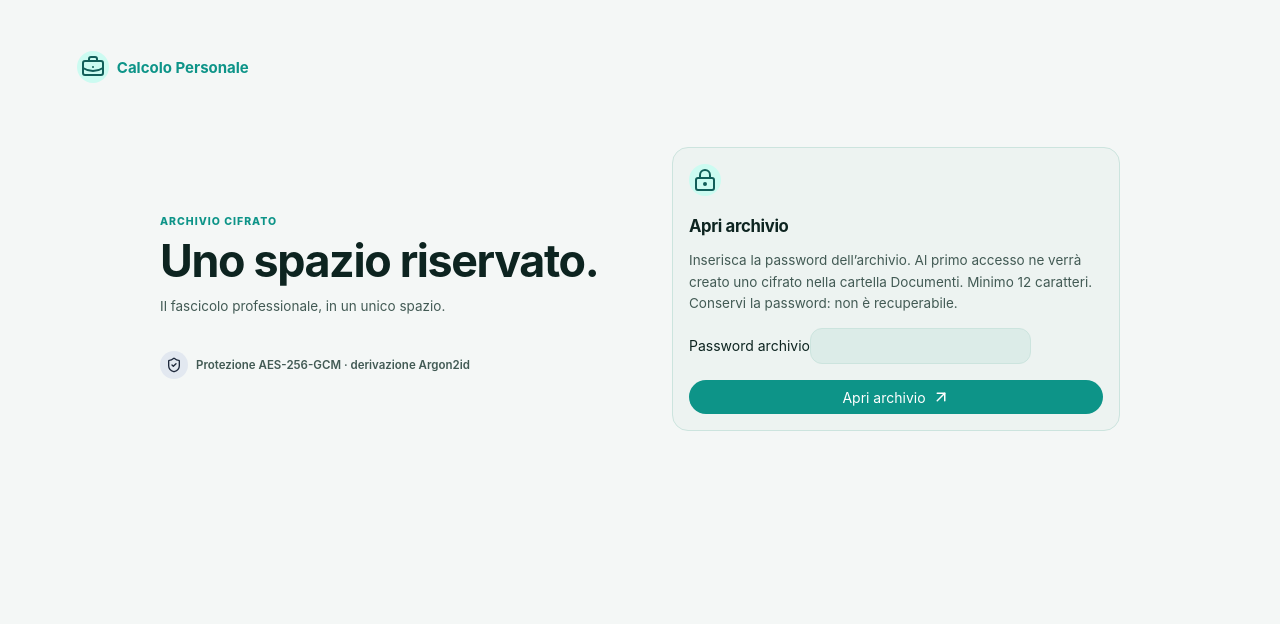
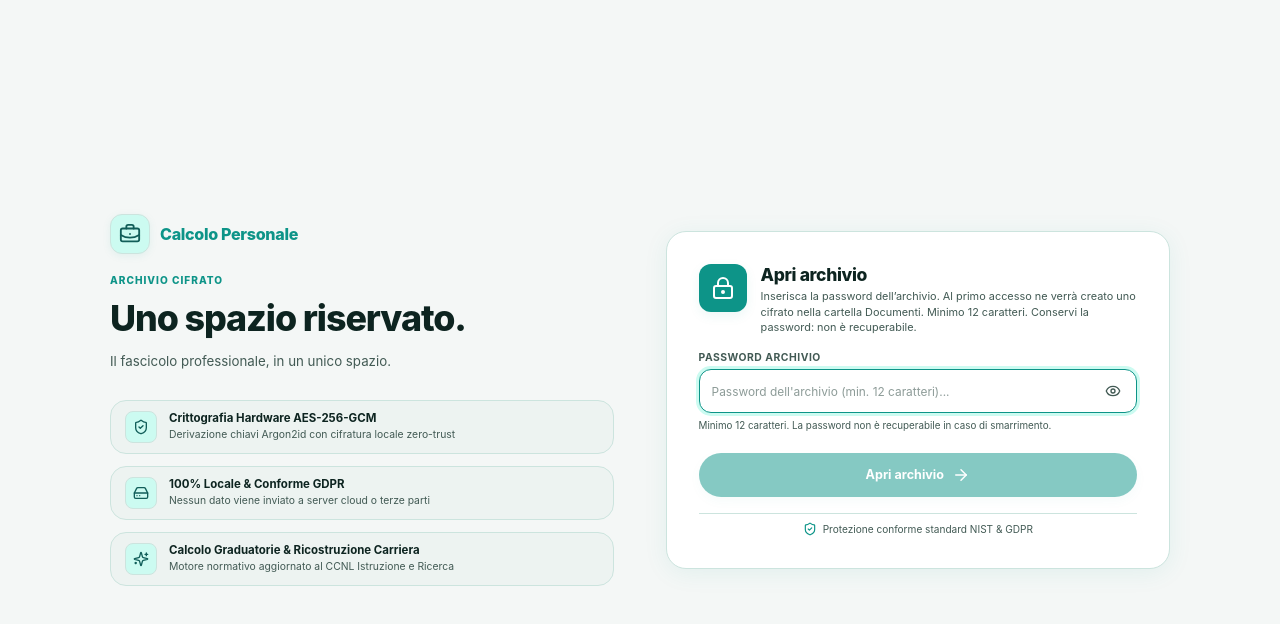
Before and after one commit to AprileNunzio/CalcoloPersonale, a React (Vite) app: page / in a window 1280 px wide. Shown: the top 624 px of the page. Built offline with nearby package versions, Linux system fonts and the light colour scheme.

Commit message:
fix(ui): rinnovamento schermata sblocco archivio con layout centrato, input password espressivo e toggle visibilità

```diff
--- a/src/features/boot/VaultScreen.tsx
+++ b/src/features/boot/VaultScreen.tsx
@@ -1,5 +1,15 @@
 import { useState } from 'react';
-import { BriefcaseBusiness, LockKeyhole, ArrowUpRight, ShieldCheck } from 'lucide-react';
+import {
+  BriefcaseBusiness,
+  LockKeyhole,
+  ArrowRight,
+  ShieldCheck,
+  Eye,
+  EyeOff,
+  HardDrive,
+  Sparkles,
+  AlertCircle,
+} from 'lucide-react';
 import { useT } from '../../shared/i18n';
 
 export function VaultScreen({
@@ -17,67 +27,133 @@ export function VaultScreen({
 }) {
   const t = useT();
   const [password, setPassword] = useState('');
+  const [showPassword, setShowPassword] = useState(false);
 
   return (
     <main className="vault-screen" data-theme="vault">
-      <div className="vault-brand">
-        <div className="icon-badge circular">
-          <BriefcaseBusiness size={24} />
-        </div>
-        <strong>{t('app')}</strong>
-      </div>
+      <div className="vault-center-wrapper">
         <div className="vault-layout">
           <div className="vault-hero">
+            <div className="vault-brand">
+              <div className="vault-brand-icon">
+                <BriefcaseBusiness size={22} />
+              </div>
+              <span className="vault-brand-name">{t('app')}</span>
+            </div>
+
             <span className="eyebrow">{t('secure')}</span>
             <h1>{t('vaultTitle')}</h1>
-          <p>{t('subtitle')}</p>
-          <div className="privacy">
-            <div className="icon-badge circular secondary" style={{ width: 28, height: 28 }}>
+            <p className="vault-hero-desc">{t('subtitle')}</p>
+
+            <div className="vault-features-list">
+              <div className="vault-feature-item">
+                <div className="feature-icon-box">
                   <ShieldCheck size={16} />
                 </div>
-            <span>{t('privacy')}</span>
+                <div>
+                  <strong>Crittografia Hardware AES-256-GCM</strong>
+                  <p>Derivazione chiavi Argon2id con cifratura locale zero-trust</p>
                 </div>
               </div>
+
+              <div className="vault-feature-item">
+                <div className="feature-icon-box">
+                  <HardDrive size={16} />
+                </div>
+                <div>
+                  <strong>100% Locale &amp; Conforme GDPR</strong>
+                  <p>Nessun dato viene inviato a server cloud o terze parti</p>
+                </div>
+              </div>
+
+              <div className="vault-feature-item">
+                <div className="feature-icon-box">
+                  <Sparkles size={16} />
+                </div>
+                <div>
+                  <strong>Calcolo Graduatorie &amp; Ricostruzione Carriera</strong>
+                  <p>Motore normativo aggiornato al CCNL Istruzione e Ricerca</p>
+                </div>
+              </div>
+            </div>
+          </div>
+
           <form
-          className="panel vault-form"
+            className="vault-form-card"
             onSubmit={e => {
               e.preventDefault();
               onUnlock(password);
               setPassword('');
             }}
           >
-          <div className="icon-badge circular" style={{ marginBottom: 16 }}>
+            <div className="vault-form-header">
+              <div className="vault-lock-badge">
                 <LockKeyhole size={24} />
               </div>
+              <div>
                 <h2>{t('unlock')}</h2>
-          <p className="muted">{t('vaultHelp')}</p>
+                <p>{t('vaultHelp')}</p>
+              </div>
+            </div>
+
             {error && (
-            <div role="alert" className="error">
-              {t(error)}
+              <div role="alert" className="vault-alert error">
+                <AlertCircle size={16} />
+                <span>{t(error)}</span>
               </div>
             )}
+
             {notice && (
-            <div role="status" className="notice">
-              {t(notice)}
+              <div role="status" className="vault-alert notice">
+                <ShieldCheck size={16} />
+                <span>{t(notice)}</span>
               </div>
             )}
-          <label>
+
+            <div className="vault-input-group">
+              <label htmlFor="vault-password-input" className="vault-input-label">
                 {t('password')}
+              </label>
+              <div className="vault-input-wrap">
                 <input
-              type="password"
+                  id="vault-password-input"
+                  type={showPassword ? 'text' : 'password'}
                   autoComplete="current-password"
                   minLength={12}
                   maxLength={1024}
                   required
+                  autoFocus
+                  placeholder="Password dell'archivio (min. 12 caratteri)..."
                   value={password}
                   onChange={e => setPassword(e.target.value)}
+                  className="vault-input"
                 />
-          </label>
-          <button type="submit" disabled={busy}>
+                <button
+                  type="button"
+                  className="vault-eye-btn"
+                  title={showPassword ? 'Nascondi password' : 'Mostra password'}
+                  onClick={() => setShowPassword(!showPassword)}
+                  tabIndex={-1}
+                >
+                  {showPassword ? <EyeOff size={16} /> : <Eye size={16} />}
+                </button>
+              </div>
+              <small className="vault-input-hint">
+                Minimo 12 caratteri. La password non è recuperabile in caso di smarrimento.
+              </small>
+            </div>
+
+            <button type="submit" className="vault-submit-btn" disabled={busy || password.length < 12}>
               <span>{t(busy ? 'loading' : 'unlock')}</span>
-            <ArrowUpRight size={18} />
+              <ArrowRight size={18} />
             </button>
+
+            <div className="vault-card-footer">
+              <ShieldCheck size={14} className="footer-shield-icon" />
+              <span>Protezione conforme standard NIST &amp; GDPR</span>
+            </div>
           </form>
+        </div>
       </div>
     </main>
   );
--- a/src/features/boot/vault.css
+++ b/src/features/boot/vault.css
@@ -1,89 +1,328 @@
+/* ==========================================================================
+   VAULT SCREEN - MD3 EXPRESSIVE (Rules 1, 2, 3, 5)
+   Centered balanced authentication with expressive filled inputs
+   ========================================================================== */
+
 .vault-screen {
   min-height: 100vh;
-  padding: clamp(24px, 4vw, 64px) clamp(20px, 6vw, 120px);
+  display: flex;
+  align-items: center;
+  justify-content: center;
+  padding: clamp(20px, 3vw, 48px);
   background: var(--surface);
   color: var(--on-surface);
   box-sizing: border-box;
 }
 
+.vault-center-wrapper {
+  width: 100%;
+  max-width: 1060px;
+  margin: auto;
+}
+
+.vault-layout {
+  display: grid;
+  grid-template-columns: repeat(auto-fit, minmax(340px, 1fr));
+  gap: clamp(28px, 4vw, 56px);
+  align-items: center;
+}
+
+/* Left Hero Presentation */
+.vault-hero {
+  display: flex;
+  flex-direction: column;
+  gap: 12px;
+}
+
 .vault-brand {
+  display: inline-flex;
+  align-items: center;
+  gap: 10px;
+  margin-bottom: 8px;
+}
+
+.vault-brand-icon {
+  width: 40px;
+  height: 40px;
+  border-radius: var(--shape-md);
+  background: var(--primary-container);
+  color: var(--on-primary-container);
   display: flex;
   align-items: center;
-  gap: var(--space-sm);
-  font-weight: 750;
-  font-size: var(--font-title-large);
+  justify-content: center;
+  border: 1px solid var(--outline-variant);
+  box-shadow: 0 2px 8px var(--shadow);
+}
+
+.vault-brand-name {
+  font-size: 1.15rem;
+  font-weight: 800;
+  color: var(--primary);
+  letter-spacing: -0.02em;
+}
+
+.vault-hero .eyebrow {
+  font-size: 0.72rem;
+  font-weight: 800;
+  letter-spacing: 1px;
+  text-transform: uppercase;
   color: var(--primary);
 }
 
-.vault-brand .language {
-  margin-left: auto;
+.vault-hero h1 {
+  font-size: clamp(2rem, 2.8vw, 2.75rem);
+  font-weight: 850;
+  letter-spacing: -0.03em;
+  line-height: 1.15;
+  margin: 0;
+  color: var(--on-surface);
 }
 
-.vault-layout {
-  width: 100%;
-  max-width: clamp(800px, 75vw, 1600px);
-  margin: clamp(40px, 8vh, 120px) auto 0;
-  display: grid;
-  grid-template-columns: repeat(auto-fit, minmax(clamp(320px, 30vw, 560px), 1fr));
-  gap: clamp(32px, 5vw, 88px);
-  align-items: center;
+.vault-hero-desc {
+  font-size: 0.95rem;
+  color: var(--on-surface-variant);
+  line-height: 1.55;
+  margin: 0;
 }
 
-.vault-hero {
+.vault-features-list {
   display: flex;
   flex-direction: column;
+  gap: 12px;
+  margin-top: 16px;
 }
 
-.vault-layout h1 {
-  font-size: clamp(32px, 3.5vw, 64px);
-  letter-spacing: -0.03em;
-  margin: var(--space-sm) 0;
-  color: var(--on-surface);
-  line-height: 1.15;
+.vault-feature-item {
+  display: flex;
+  align-items: flex-start;
+  gap: 12px;
+  background: var(--surface-container-low);
+  border: 1px solid var(--outline-variant);
+  border-radius: var(--shape-lg);
+  padding: 10px 14px;
 }
 
-.vault-layout p {
-  font-size: var(--font-body-large);
-  color: var(--on-surface-variant);
-  line-height: 1.6;
+.feature-icon-box {
+  width: 32px;
+  height: 32px;
+  border-radius: var(--shape-sm);
+  background: var(--primary-container);
+  color: var(--on-primary-container);
+  display: flex;
+  align-items: center;
+  justify-content: center;
+  flex-shrink: 0;
+  border: 1px solid var(--outline-variant);
 }
 
-.privacy {
-  margin-top: var(--space-xl);
+.vault-feature-item strong {
+  display: block;
+  font-size: 0.82rem;
+  font-weight: 750;
+  color: var(--on-surface);
+}
+
+.vault-feature-item p {
+  margin: 2px 0 0;
+  font-size: 0.74rem;
+  color: var(--on-surface-variant);
+  line-height: 1.4;
+}
+
+/* Right Vault Card */
+.vault-form-card {
+  background: var(--surface-container);
+  border: 1.5px solid var(--outline-variant);
+  border-radius: var(--shape-xl);
+  padding: clamp(24px, 2.5vw, 36px);
+  box-shadow: 0 4px 24px var(--shadow);
+  display: flex;
+  flex-direction: column;
+  gap: 16px;
+}
+
+.vault-form-header {
+  display: flex;
+  align-items: flex-start;
+  gap: 14px;
+}
+
+.vault-lock-badge {
+  width: 48px;
+  height: 48px;
+  border-radius: var(--shape-md);
+  background: var(--primary);
+  color: var(--on-primary);
   display: flex;
   align-items: center;
-  gap: var(--space-sm);
-  font-size: var(--font-label-medium);
+  justify-content: center;
+  flex-shrink: 0;
+  box-shadow: 0 4px 12px var(--shadow);
+}
+
+.vault-form-header h2 {
+  margin: 0;
+  font-size: 1.25rem;
+  font-weight: 800;
+  color: var(--on-surface);
+}
+
+.vault-form-header p {
+  margin: 4px 0 0;
+  font-size: 0.78rem;
   color: var(--on-surface-variant);
+  line-height: 1.4;
+}
+
+.vault-alert {
+  display: flex;
+  align-items: center;
+  gap: 10px;
+  padding: 10px 14px;
+  border-radius: var(--shape-md);
+  font-size: 0.78rem;
   font-weight: 600;
 }
 
-.vault-form {
-  background: var(--surface-container-low);
-  border: 1px solid var(--outline-variant);
-  border-radius: var(--shape-xl);
-  padding: clamp(24px, 2.5vw, 48px);
+.vault-alert.error {
+  background: var(--error-container);
+  color: var(--on-error-container);
+  border: 1px solid var(--error);
 }
 
-.vault-form h2 {
-  margin-top: var(--space-xs);
+.vault-alert.notice {
+  background: var(--secondary-container);
+  color: var(--on-secondary-container);
+  border: 1px solid var(--secondary);
+}
+
+/* Expressive Input Field (Rule 5) */
+.vault-input-group {
+  display: flex;
+  flex-direction: column;
+  gap: 6px;
+  width: 100%;
+}
+
+.vault-input-label {
+  font-size: 0.74rem;
+  font-weight: 750;
+  text-transform: uppercase;
+  letter-spacing: 0.5px;
+  color: var(--on-surface-variant);
+}
+
+.vault-input-wrap {
+  position: relative;
+  display: flex;
+  align-items: center;
+  width: 100%;
+}
+
+.vault-input {
+  width: 100%;
+  height: 44px;
+  padding: 0 42px 0 14px;
+  background: var(--surface-container-high);
+  border: 1.5px solid var(--outline-variant);
+  border-radius: 12px;
+  color: var(--on-surface);
+  font-size: 0.95rem;
+  box-sizing: border-box;
+  transition: all 0.2s ease;
+}
+
+.vault-input:focus {
+  outline: none;
+  border-color: var(--primary);
+  background: var(--surface-bright);
+  box-shadow: 0 0 0 3px var(--primary-container);
+}
+
+.vault-input::placeholder {
+  color: var(--on-surface-variant);
+  opacity: 0.6;
+  font-size: 0.85rem;
+}
+
+.vault-eye-btn {
+  position: absolute;
+  right: 10px;
+  top: 50%;
+  transform: translateY(-50%);
+  width: 28px;
+  height: 28px;
+  border: 0;
+  background: transparent;
+  color: var(--on-surface-variant);
+  display: flex;
+  align-items: center;
+  justify-content: center;
+  cursor: pointer;
+  border-radius: var(--shape-full);
+  transition: color 0.15s ease;
+  padding: 0;
+}
+
+.vault-eye-btn:hover {
   color: var(--on-surface);
 }
 
-.vault-form button {
+.vault-input-hint {
+  font-size: 0.7rem;
+  color: var(--on-surface-variant);
+  line-height: 1.4;
+}
+
+.vault-submit-btn {
   width: 100%;
-  margin-top: var(--space-lg);
+  height: 44px;
+  background: var(--primary);
+  color: var(--on-primary);
+  border: 0;
+  border-radius: var(--shape-full);
+  font-size: 0.9rem;
+  font-weight: 700;
+  display: flex;
+  align-items: center;
+  justify-content: center;
+  gap: 8px;
+  cursor: pointer;
+  box-shadow: 0 4px 12px var(--shadow);
+  transition: all 0.2s ease;
+  margin-top: 4px;
+}
+
+.vault-submit-btn:hover:not(:disabled) {
+  filter: brightness(1.08);
+  transform: translateY(-1px);
+  box-shadow: 0 6px 16px var(--shadow);
+}
+
+.vault-submit-btn:disabled {
+  opacity: 0.5;
+  cursor: not-allowed;
+  transform: none;
+}
+
+.vault-card-footer {
+  display: flex;
+  align-items: center;
+  justify-content: center;
+  gap: 6px;
+  font-size: 0.72rem;
+  color: var(--on-surface-variant);
+  padding-top: 8px;
+  border-top: 1px solid var(--outline-variant);
+}
+
+.footer-shield-icon {
+  color: var(--primary);
 }
 
 @media (max-width: 768px) {
-  .vault-screen {
-    padding: 20px 14px;
-  }
   .vault-layout {
-    margin-top: 24px;
+    grid-template-columns: 1fr;
     gap: 24px;
   }
-  .vault-form {
-    padding: 20px;
-  }
 }
```
Lines whose indentation alone changed are shown as unchanged.
